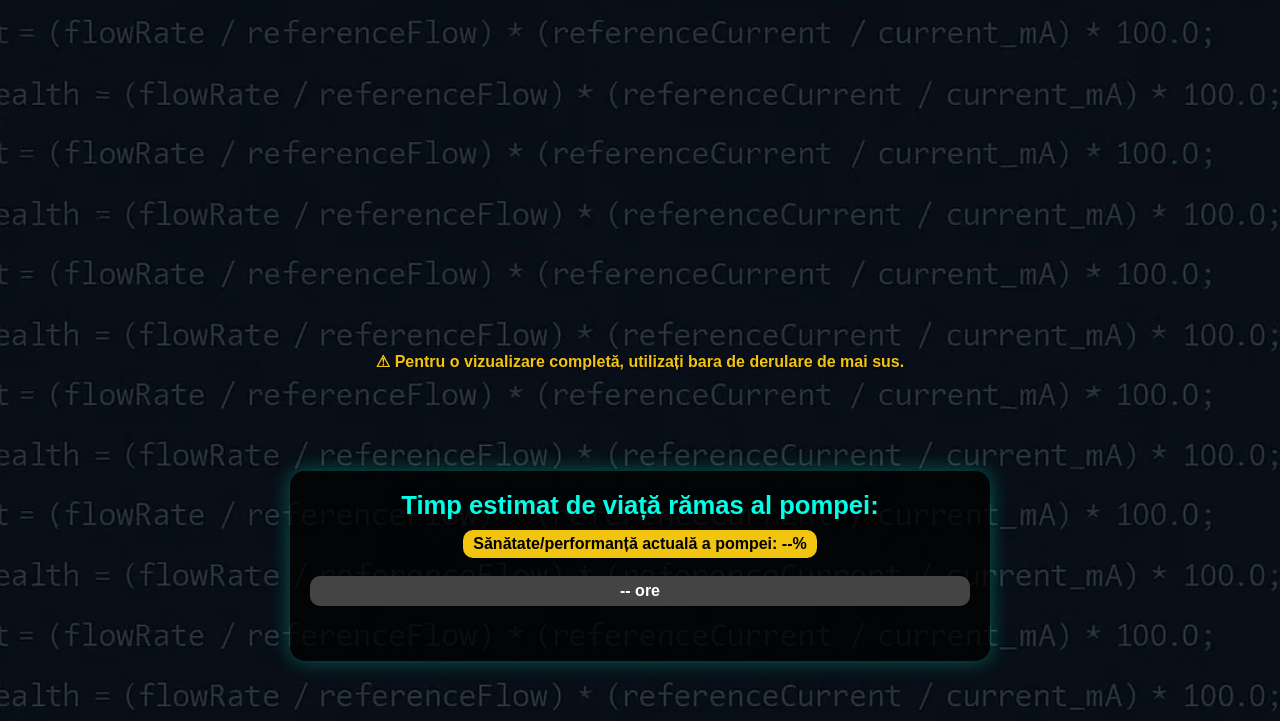
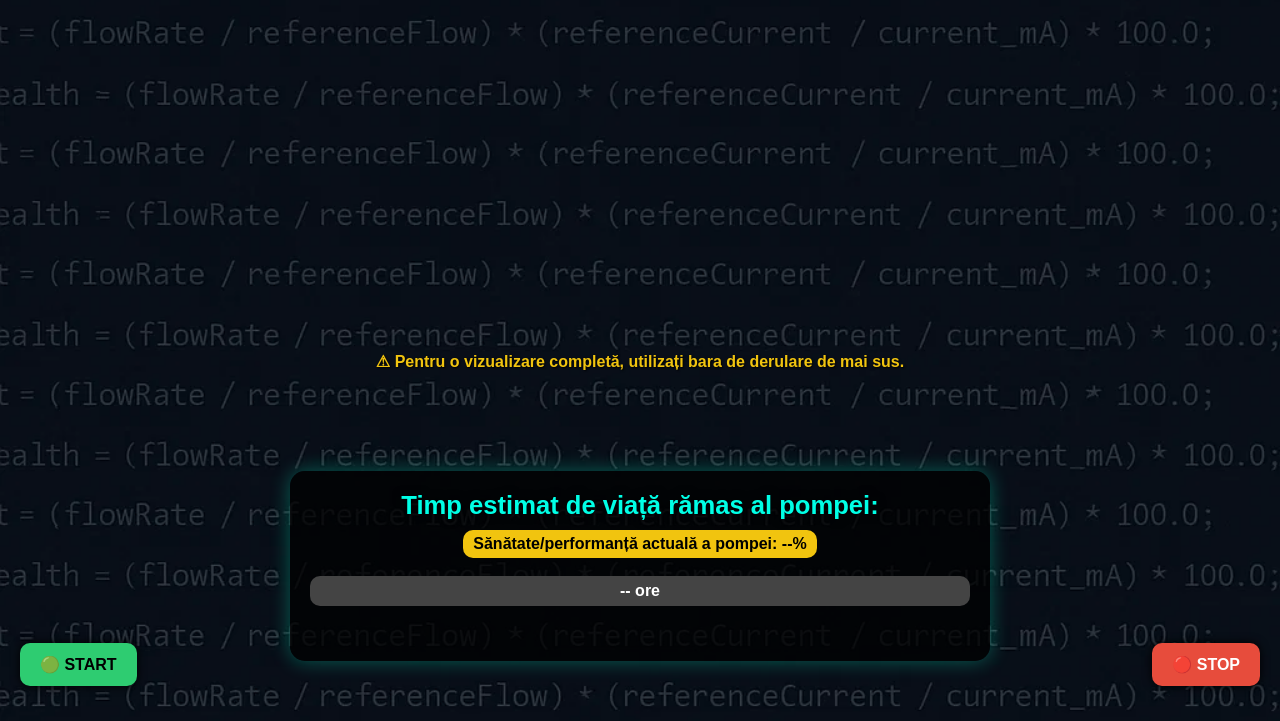
Before and after one commit to EnacheAdr/pompa, a plain HTML site: page pompa1.html in a window 1280 px wide. Shown: the part 94-815 px from the top of the page. Drawn offline with nearby package versions, Linux system fonts and the light colour scheme; no server answers.

Commit message:
Update pompa1.html

```diff
--- a/pompa1.html
+++ b/pompa1.html
@@ -41,6 +41,37 @@
     .green{background:#2ecc71}.yellow{background:#f1c40f}.red{background:#e74c3c}
     .alert{margin-top:15px;padding:10px;border-radius:10px;font-weight:bold}
     .green-alert{background:#2ecc71;color:#000}.yellow-alert{background:#f1c40f;color:#000}.red-alert{background:#e74c3c;color:#fff}
+
+    /* Butoane fixate jos */
+    .btn-start {
+      position: fixed;
+      bottom: 20px;
+      left: 20px;
+      padding: 12px 20px;
+      background: #2ecc71;
+      color: black;
+      font-weight: bold;
+      border: none;
+      border-radius: 10px;
+      font-size: 16px;
+      box-shadow: 0 0 10px #000;
+      cursor: pointer;
+    }
+
+    .btn-stop {
+      position: fixed;
+      bottom: 20px;
+      right: 20px;
+      padding: 12px 20px;
+      background: #e74c3c;
+      color: white;
+      font-weight: bold;
+      border: none;
+      border-radius: 10px;
+      font-size: 16px;
+      box-shadow: 0 0 10px #000;
+      cursor: pointer;
+    }
   </style>
 </head>
 <body>
@@ -67,11 +98,24 @@
     </div>
   </div>
 
+  <!-- Butoane colțuri jos -->
+  <button class="btn-start" onclick="startPump()">🟢 START</button>
+  <button class="btn-stop" onclick="stopPump()">🔴 STOP</button>
+
   <script>
     /* ---- Config Firebase ---- */
     const firebaseConfig={databaseURL:"https://pompa-8dfcb-default-rtdb.firebaseio.com/"};
     firebase.initializeApp(firebaseConfig);
     const db=firebase.database().ref();
+
+    // Functii START / STOP pompa
+    function startPump() {
+      db.child("pompa").set(true);
+    }
+
+    function stopPump() {
+      db.child("pompa").set(false);
+    }
 
     db.once("value",snap=>{
       const data=snap.val();
@@ -103,14 +147,49 @@
       fill.textContent=`${h} ore, ${m} minute, ${s} secunde`;
 
       const lbl=document.getElementById("healthLabel"),alert=document.getElementById("healthAlert");
-      if(rem>=300*3600){fill.className="health-bar-fill green";lbl.style.background='#2ecc71';lbl.style.color='#000';alert.className="alert green-alert";alert.textContent="✅ Pompa funcționează în parametri optimi. Nu sunt semne de uzură semnificativă."}
-      else if(rem>=150*3600){fill.className="health-bar-fill yellow";lbl.style.background='#f1c40f';lbl.style.color='#000';alert.className="alert yellow-alert";alert.textContent="⚠ Atenție: semne moderate de scădere a performanței. Se recomandă o verificare tehnică."}
-      else {fill.className="health-bar-fill red";lbl.style.background='#e74c3c';lbl.style.color='#fff';alert.className="alert red-alert";alert.textContent="❗Avertisment: performanță critică. Necesită întreținere imediată!"}
+      if(rem>=300*3600){
+        fill.className="health-bar-fill green";
+        lbl.style.background='#2ecc71';lbl.style.color='#000';
+        alert.className="alert green-alert";
+        alert.textContent="✅ Pompa funcționează în parametri optimi. Nu sunt semne de uzură semnificativă.";
+      } else if(rem>=150*3600){
+        fill.className="health-bar-fill yellow";
+        lbl.style.background='#f1c40f';lbl.style.color='#000';
+        alert.className="alert yellow-alert";
+        alert.textContent="⚠ Atenție: semne moderate de scădere a performanței. Se recomandă o verificare tehnică.";
+      } else {
+        fill.className="health-bar-fill red";
+        lbl.style.background='#e74c3c';lbl.style.color='#fff';
+        alert.className="alert red-alert";
+        alert.textContent="❗Avertisment: performanță critică. Necesită întreținere imediată!";
+      }
 
       /* Grafic */
       new Chart(document.getElementById('healthChart').getContext('2d'),{
-        type:'line',data:{labels,datasets:[{data:hVals,fill:false,borderColor:'#00ffe6',pointBackgroundColor:hVals.map((v,i)=>i===minPos?'#ff0000':'#00ffe6'),pointRadius:4,pointHoverRadius:6}]},
-        options:{responsive:true,maintainAspectRatio:false,plugins:{legend:{display:false},tooltip:{callbacks:{label:c=>`Sănătate: ${hVals[c.dataIndex]}% | Debit: ${flow[c.dataIndex]} L/h | Curent: ${curr[c.dataIndex]} mA`}}},scales:{y:{min:60,max:100,ticks:{color:'#fff'},title:{display:true,text:'Sănătate/performanță (%)',color:'#fff'}},x:{ticks:{color:'#fff',maxRotation:90,minRotation:90}}}}
+        type:'line',
+        data:{
+          labels,
+          datasets:[{
+            data:hVals,
+            fill:false,
+            borderColor:'#00ffe6',
+            pointBackgroundColor:hVals.map((v,i)=>i===minPos?'#ff0000':'#00ffe6'),
+            pointRadius:4,
+            pointHoverRadius:6
+          }]
+        },
+        options:{
+          responsive:true,
+          maintainAspectRatio:false,
+          plugins:{
+            legend:{display:false},
+            tooltip:{callbacks:{label:c=>`Sănătate: ${hVals[c.dataIndex]}% | Debit: ${flow[c.dataIndex]} L/h | Curent: ${curr[c.dataIndex]} mA`}}
+          },
+          scales:{
+            y:{min:60,max:100,ticks:{color:'#fff'},title:{display:true,text:'Sănătate/performanță (%)',color:'#fff'}},
+            x:{ticks:{color:'#fff',maxRotation:90,minRotation:90}}
+          }
+        }
       });
     });
   </script>
```
